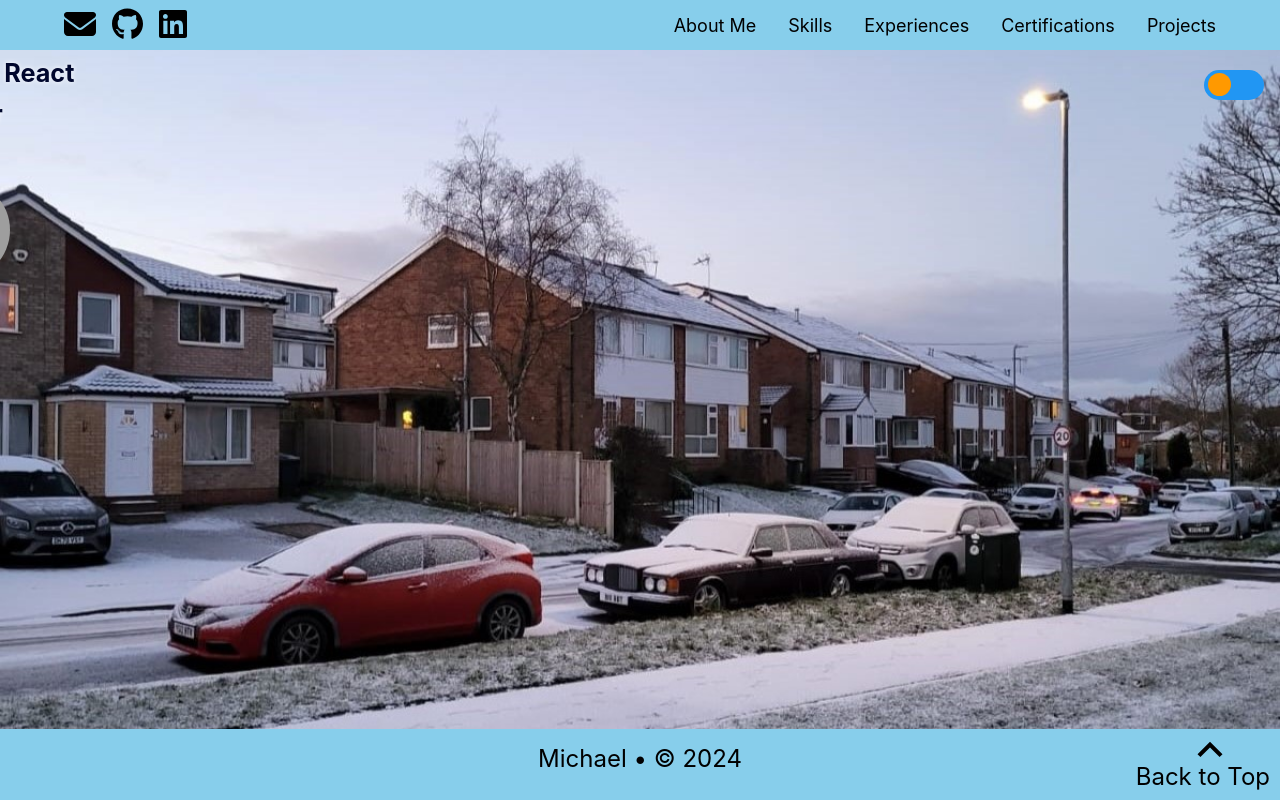
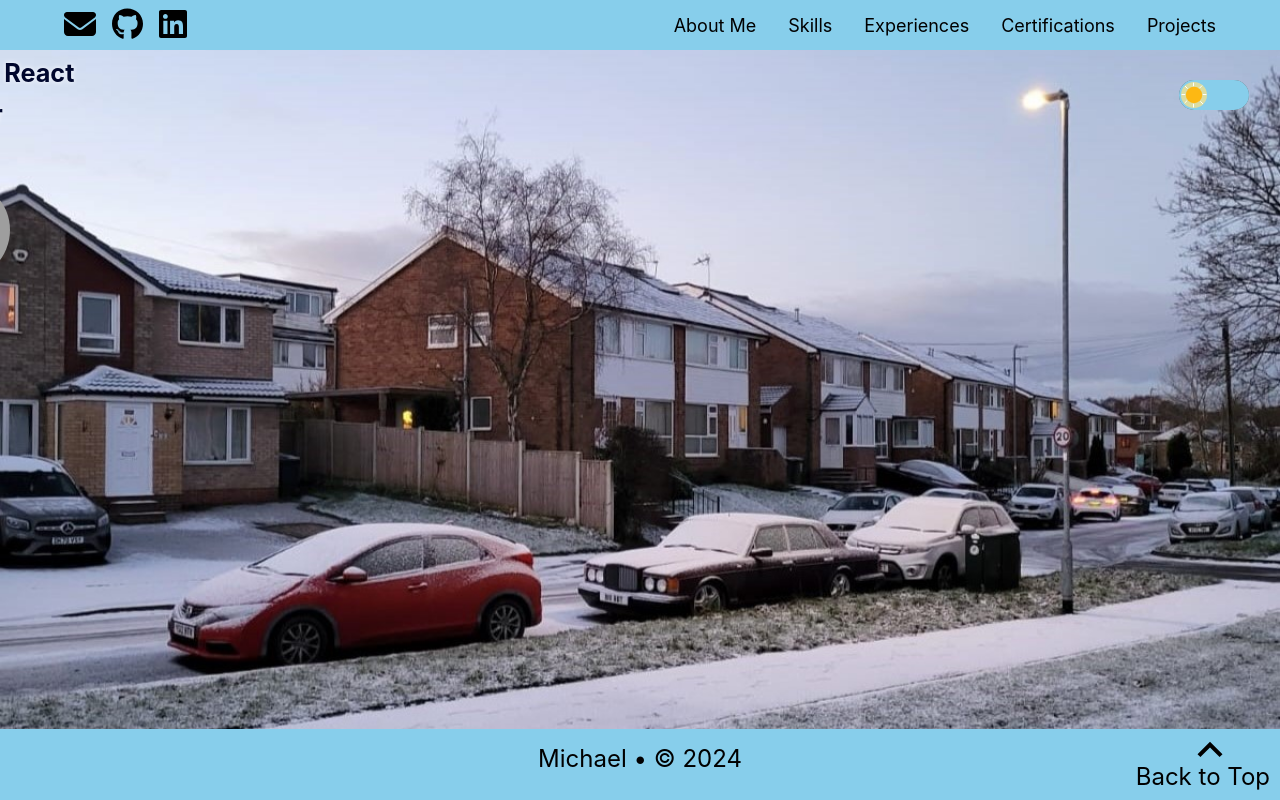
Before and after one commit to mgj0226/portfolio, a React (Create React App) app in the folder portfolio/: page / in a window 1280 px wide. Built offline with nearby package versions, Linux system fonts and the light colour scheme; grey boxes are pictures that could not be loaded.

Commit message:
switch version2

```diff
--- /dev/null
+++ b/portfolio/src/buttons/Switch.css
@@ -0,0 +1,113 @@
+.switch {
+  position: fixed;
+  display: inline-block;
+  top: 20px;
+  right: 0px;
+  cursor: pointer;
+}
+.switch input { /* Hide default HTML checkbox */
+  opacity: 0;
+  width: 0;
+  height: 0;
+}
+.switch .darkModeSwitch {
+  position: absolute;
+}
+.switch .darkModeSwitch .lightBase {
+  position: absolute;
+}
+.switch .darkModeSwitch .darkBase {
+  position: absolute;
+}
+.switch .darkModeSwitch .moon {
+  position: absolute;
+}
+.switch .darkModeSwitch .sun {
+  position: absolute;
+}
+
+.fadeIn {
+  animation: fadeIn 0.7s ease-in-out forwards;
+}
+
+.fadeOut {
+  animation: fadeOut 0.7s ease-in-out forwards;
+}
+
+.sunOut {
+  animation: sunOut 1s ease-in-out forwards;
+  transform-origin: center;
+}
+
+.sunIn {
+  animation: sunIn 0.7s ease-in-out forwards;
+  transform-origin: center;
+}
+
+.moonOut {
+  animation: moonOut 1s ease-in-out forwards;
+  transform-origin: center;
+}
+
+.moonIn {
+  animation: moonIn 0.7s ease-in-out forwards;
+  transform-origin: center;
+}
+
+@keyframes sunOut {
+  from {
+    opacity: 1;
+    transform: none;
+  }
+  to {
+    opacity: 0;
+    transform: rotate(270deg) translateX(14px);
+  }
+}
+@keyframes sunIn {
+  from {
+    opacity: 0;
+    transform: rotate(270deg) translateX(14px);
+  }
+  to {
+    opacity: 1;
+    transform: none;
+  }
+}
+@keyframes moonOut {
+  from {
+    opacity: 1;
+    transform: none;
+  }
+  to {
+    opacity: 0;
+    transform: rotate(-270deg) translateX(14px);
+  }
+}
+@keyframes moonIn {
+  from {
+    opacity: 0;
+    transform: rotate(-270deg) translateX(14px);
+  }
+  to {
+    opacity: 1;
+    transform: none;
+  }
+}
+@keyframes fadeIn {
+  from {
+    opacity: 0;
+  }
+  to {
+    opacity: 1;
+  }
+}
+@keyframes fadeOut {
+  from {
+    opacity: 1;
+  }
+  to {
+    opacity: 0;
+  }
+}
+/* The slider *//*# sourceMappingURL=Switch.css.map */
--- a/portfolio/src/buttons/Switch.js
+++ b/portfolio/src/buttons/Switch.js
@@ -1,8 +1,42 @@
-import "../css/Switch.css";
+import React, {useEffect} from "react";
+import "./Switch.css";
 import { useTheme } from "../ThemeContext";
 
 const Switch = () => {
  const { theme, toggleTheme } = useTheme();
+
+ useEffect(() => {
+  const switchElement = document.querySelector('.switch');
+  const lightBaseElement = document.querySelector('#darkModeSwitch #lightBase');
+  const sunElement = document.querySelector('#darkModeSwitch #sun');
+  const moonElement = document.querySelector('#darkModeSwitch #moon');
+
+  const handleClick = () => {
+    if (theme === 'light') {
+      lightBaseElement.classList.remove('fadeIn');
+      lightBaseElement.classList.add('fadeOut');
+      sunElement.classList.remove('sunIn');
+      sunElement.classList.add('sunOut');
+      moonElement.classList.remove('moonOut');
+      moonElement.classList.add('moonIn');
+    } else if (theme === 'dark') {
+      lightBaseElement.classList.remove('fadeOut');
+      lightBaseElement.classList.add('fadeIn');
+      sunElement.classList.remove('sunOut');
+      sunElement.classList.add('sunIn');
+      moonElement.classList.remove('moonIn');
+      moonElement.classList.add('moonOut');
+    }
+  };
+
+  switchElement.addEventListener('click', handleClick);
+
+  // Clean up function to remove the event listener when the component unmounts
+  return () => {
+    switchElement.removeEventListener('click', handleClick);
+  };
+}, [theme]);
+
  return (
    <label className="switch">
      <input
@@ -11,7 +45,30 @@ const Switch = () => {
        checked={theme !== "light"}
        onChange={toggleTheme}
      />
-     <span className="slider round" />
+    <svg width="120" height="100" viewBox="0 0 120 100" fill="none" xmlns="http://www.w3.org/2000/svg">
+<g id="darkModeSwitch">
+<rect id="darkBase" x="19" y="36" width="70" height="30" rx="15" fill="#636363"/>
+<g id="moon">
+<circle id="Ellipse 1" cx="74" cy="51" r="13" fill="#D9D9D9"/>
+<circle id="Ellipse 2" cx="69.6667" cy="46.6667" r="8.66667" fill="#636363"/>
+</g>
+<rect id="lightBase" x="19" y="36" width="70" height="30" rx="15" fill="#87CEEB"/>
+<g id="sun">
+<circle id="Ellipse 3" cx="34" cy="51" r="13" fill="#FFE484" fill-opacity="0.7"/>
+<circle id="Ellipse 4" cx="34" cy="51" r="8.18518" fill="#FDB813"/>
+<g id="sunRay">
+<path id="Line 1" d="M33.5185 38.963V41.8518" stroke="white" stroke-linecap="round"/>
+<path id="Line 3" d="M33.5185 60.1481V63.037" stroke="white" stroke-linecap="round"/>
+<path id="Line 2" d="M46.037 50.5185H43.1482" stroke="white" stroke-linecap="round"/>
+<path id="Line 4" d="M24.8519 50.5185H21.963" stroke="white" stroke-linecap="round"/>
+<path id="Line 5" d="M42.6667 59.6666L40.6239 57.6239M27.3761 44.3761L25.3333 42.3333" stroke="white" stroke-linecap="round"/>
+<path id="Line 6" d="M24.8518 58.8206L26.8946 56.7778M39.7778 43.8946L41.8205 41.8519" stroke="white" stroke-linecap="round"/>
+</g>
+</g>
+</g>
+</svg>
+
+
    </label>
  );
 };
--- /dev/null
+++ b/portfolio/src/buttons/Switch.scss
@@ -0,0 +1,164 @@
+
+  .switch {
+    position: fixed;
+    display: inline-block;
+    top: 20px;
+    right: 0px;
+    // width: 60px;
+    // height: 30px;
+    cursor: pointer;
+
+    & input{ /* Hide default HTML checkbox */
+        opacity: 0;
+        width: 0;
+        height: 0;}
+    .darkModeSwitch{
+      position: absolute;
+      .lightBase {
+        position: absolute;
+      }
+      .darkBase {
+        position: absolute;
+      }
+      .moon {
+        position: absolute;
+      }
+      .sun {
+        position: absolute;
+      }
+    }
+  }
+
+  .fadeIn {
+    animation: fadeIn 0.7s ease-in-out forwards;
+  }
+
+  .fadeOut {
+    animation: fadeOut 0.7s ease-in-out forwards;
+  }
+
+  .sunOut {
+    animation: sunOut 1s ease-in-out forwards;
+    transform-origin: center;
+  }
+
+  .sunIn {
+    animation: sunIn 0.7s ease-in-out forwards;
+    transform-origin: center;
+  }
+
+  .moonOut {
+    animation: moonOut 1s ease-in-out forwards;
+    transform-origin: center;
+  }
+
+  .moonIn {
+    animation: moonIn 0.7s ease-in-out forwards;
+    transform-origin: center;
+  }
+
+  @keyframes sunOut {
+    from {
+      opacity: 1;
+      transform: none;
+    }
+    to {
+      opacity: 0;
+      transform: rotate(270deg) translateX(14px);
+    }
+  }
+
+  @keyframes sunIn {
+    from {
+      opacity: 0;
+      transform: rotate(270deg) translateX(14px);
+    }
+    to {
+      opacity: 1;
+      transform: none;
+    }
+  }
+
+  @keyframes moonOut {
+    from {
+      opacity: 1;
+      transform: none;
+    }
+    to {
+      opacity: 0;
+      transform: rotate(-270deg) translateX(14px);
+    }
+  }
+
+  @keyframes moonIn {
+    from {
+      opacity: 0;
+      transform: rotate(-270deg) translateX(14px);
+    }
+    to {
+      opacity: 1;
+      transform: none;
+    }
+  }
+
+  @keyframes fadeIn {
+    from {
+      opacity: 0;
+    }
+    to {
+      opacity: 1;
+    }
+  }
+
+  @keyframes fadeOut {
+    from {
+      opacity: 1;
+    }
+    to {
+      opacity: 0;
+    }
+  }
+
+/* The slider */
+// .slider {
+//     position: absolute;
+//     top: 0;
+//     left: 0;
+//     right: 0;
+//     bottom: 0;
+//     background-color: #2196F3;
+//     -webkit-transition: .4s;
+//     transition: .4s;
+//     &:before {
+//       position: absolute;
+//       content: "";
+//       height: 23px;
+//       width: 23px;
+//       left: 4px;
+//       bottom: 4px;
+//       background-color: #f90;
+//       -webkit-transition: .4s;
+//       transition: .4s;
+//     }
+//     &.round {
+//       border-radius: 34px;
+//       &:before {
+//         border-radius: 50%;
+//       }
+//     }
+// }
+
+//   input:checked + .slider {
+//     background-color: #00072D;
+//   }
+
+//   // input:focus + .slider {
+//   //   box-shadow: 0 0 1px #2196F3;
+//   // }
+
+//   input:checked + .slider:before {
+//     -webkit-transform: translateX(26px);
+//     -ms-transform: translateX(26px);
+//     transform: translateX(26px);
+//     background-color: #83817a;
+//   }
--- a/portfolio/src/css/Switch.css
+++ /dev/null
@@ -1,50 +0,0 @@
-.switch {
-  position: fixed;
-  display: inline-block;
-  top: 70px;
-  right: 16px;
-  width: 60px;
-  height: 30px;
-  cursor: pointer;
-}
-.switch input { /* Hide default HTML checkbox */
-  opacity: 0;
-  width: 0;
-  height: 0;
-}
-
-/* The slider */
-.slider {
-  position: absolute;
-  top: 0;
-  left: 0;
-  right: 0;
-  bottom: 0;
-  background-color: #2196F3;
-  transition: 0.4s;
-}
-.slider:before {
-  position: absolute;
-  content: "";
-  height: 23px;
-  width: 23px;
-  left: 4px;
-  bottom: 4px;
-  background-color: #f90;
-  transition: 0.4s;
-}
-.slider.round {
-  border-radius: 34px;
-}
-.slider.round:before {
-  border-radius: 50%;
-}
-
-input:checked + .slider {
-  background-color: #00072D;
-}
-
-input:checked + .slider:before {
-  transform: translateX(26px);
-  background-color: #83817a;
-}/*# sourceMappingURL=Switch.css.map */
--- a/portfolio/src/css/Switch.scss
+++ /dev/null
@@ -1,59 +0,0 @@
-
-  .switch {
-    position: fixed;
-    display: inline-block;
-    top: 70px;
-    right: 16px;
-    width: 60px;
-    height: 30px;
-    cursor: pointer;
-
-    & input{ /* Hide default HTML checkbox */
-        opacity: 0;
-        width: 0;
-        height: 0;}
-  }
-
-/* The slider */
-.slider {
-    position: absolute;
-    top: 0;
-    left: 0;
-    right: 0;
-    bottom: 0;
-    background-color: #2196F3;
-    -webkit-transition: .4s;
-    transition: .4s;
-    &:before {
-      position: absolute;
-      content: "";
-      height: 23px;
-      width: 23px;
-      left: 4px;
-      bottom: 4px;
-      background-color: #f90;
-      -webkit-transition: .4s;
-      transition: .4s;
-    }
-    &.round {
-      border-radius: 34px;
-      &:before {
-        border-radius: 50%;
-      }
-    }
-}
-
-  input:checked + .slider {
-    background-color: #00072D;
-  }
-
-  // input:focus + .slider {
-  //   box-shadow: 0 0 1px #2196F3;
-  // }
-
-  input:checked + .slider:before {
-    -webkit-transform: translateX(26px);
-    -ms-transform: translateX(26px);
-    transform: translateX(26px);
-    background-color: #83817a;
-  }
```
Also changed, not shown: 2 other files (tests, documents, lock files or other folders).
